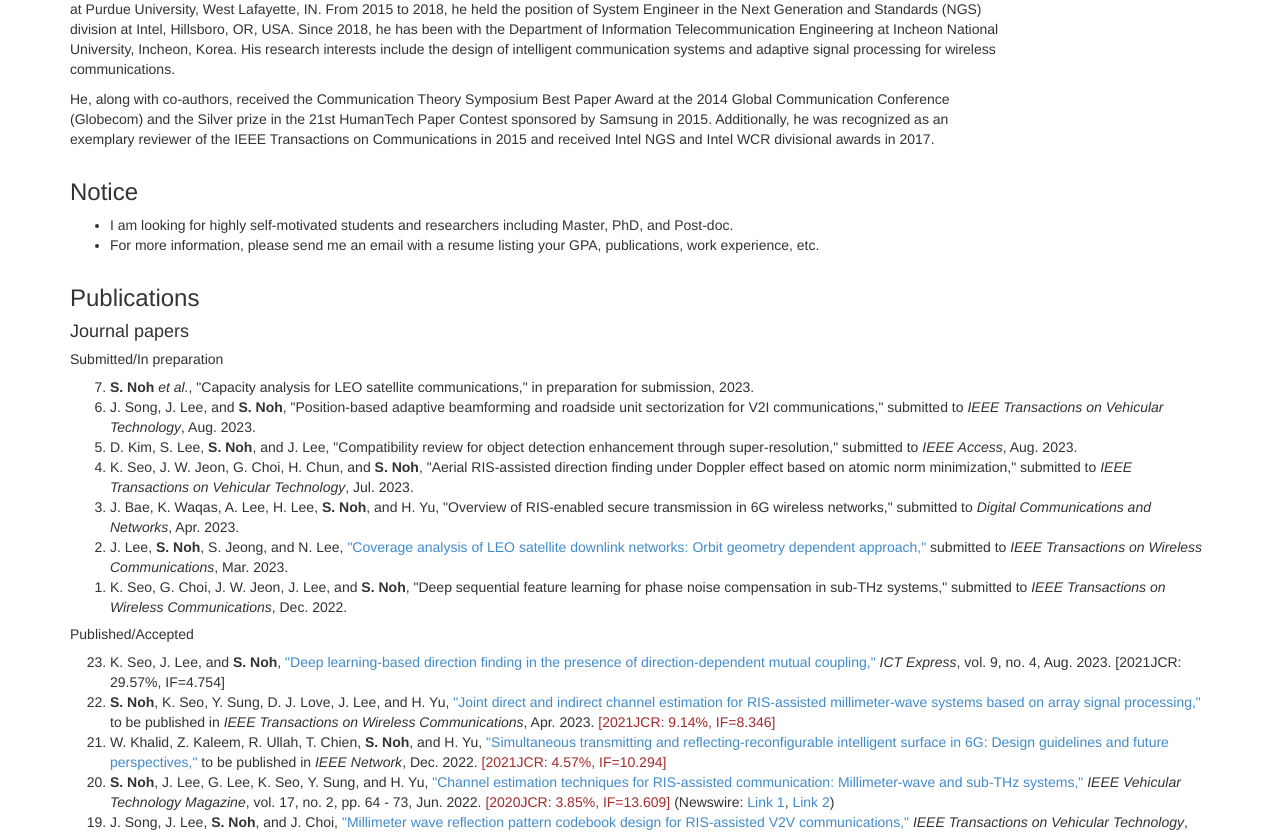
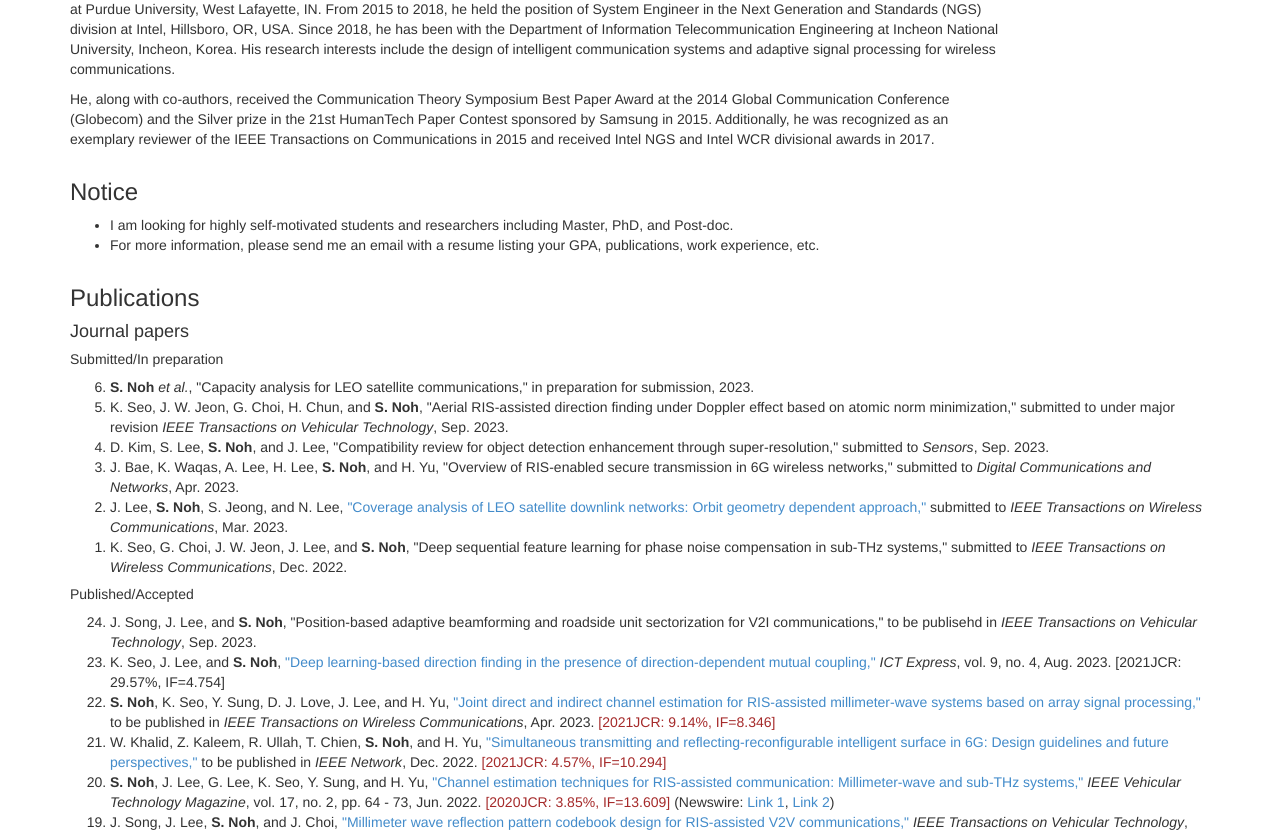
Before and after one commit to songnoh/songnoh.github.io, a plain HTML site: page index.html in a window 1280 px wide. Shown: the part 227-1062 px from the top of the page. Drawn offline with nearby package versions, Linux system fonts and the light colour scheme.

Commit message:
Update index.html

```diff
--- a/index.html
+++ b/index.html
@@ -127,15 +127,12 @@
 		    <li><b>S. Noh</b> <em> et al.</em>,
                         "Capacity analysis for LEO satellite communications," </a>
 			in preparation for submission, 2023.</li>
-		    <li>J. Song, J. Lee, and <b>S. Noh</b>,
-                        "Position-based adaptive beamforming and roadside unit sectorization for V2I communications," </a>
-			submitted to <em>IEEE Transactions on Vehicular Technology</em>, Aug. 2023.</li>
+		    <li>K. Seo, J. W. Jeon, G. Choi, H. Chun, and <b>S. Noh</b>,
+                        "Aerial RIS-assisted direction finding under Doppler effect based on atomic norm minimization," </a>
+			submitted to under major revision <em>IEEE Transactions on Vehicular Technology</em>, Sep. 2023.</li>
 		    <li>D. Kim, S. Lee, <b>S. Noh</b>, and J. Lee,
                         "Compatibility review for object detection enhancement through super-resolution," </a>
-			submitted to <em>IEEE Access</em>, Aug. 2023.</li>
-		    <li>K. Seo, J. W. Jeon, G. Choi, H. Chun, and <b>S. Noh</b>,
-                        "Aerial RIS-assisted direction finding under Doppler effect based on atomic norm minimization," </a>
-			submitted to <em>IEEE Transactions on Vehicular Technology</em>, Jul. 2023.</li>
+			submitted to <em>Sensors</em>, Sep. 2023.</li>
 		    <li>J. Bae, K. Waqas, A. Lee, H. Lee, <b>S. Noh</b>, and H. Yu,
                         "Overview of RIS-enabled secure transmission in 6G wireless networks," </a>
 			submitted to <em>Digital Communications and Networks</em>, Apr. 2023.</li>
@@ -148,6 +145,9 @@
                 </ol>
 	    	<h5>Published/Accepted</h5>
                 <ol reversed>
+		    <li>J. Song, J. Lee, and <b>S. Noh</b>,
+                        "Position-based adaptive beamforming and roadside unit sectorization for V2I communications," </a>
+			to be publisehd in <em>IEEE Transactions on Vehicular Technology</em>, Sep. 2023.</li>
 		    <li>K. Seo, J. Lee, and  <b>S. Noh</b>,
                         <a href="https://www.sciencedirect.com/science/article/pii/S240595952200114X">"Deep learning-based direction finding in the presence of direction-dependent mutual coupling," </a>
 			<em>ICT Express</em>, vol. 9, no. 4, Aug. 2023. [2021JCR: 29.57%, IF=4.754]</li>
```
